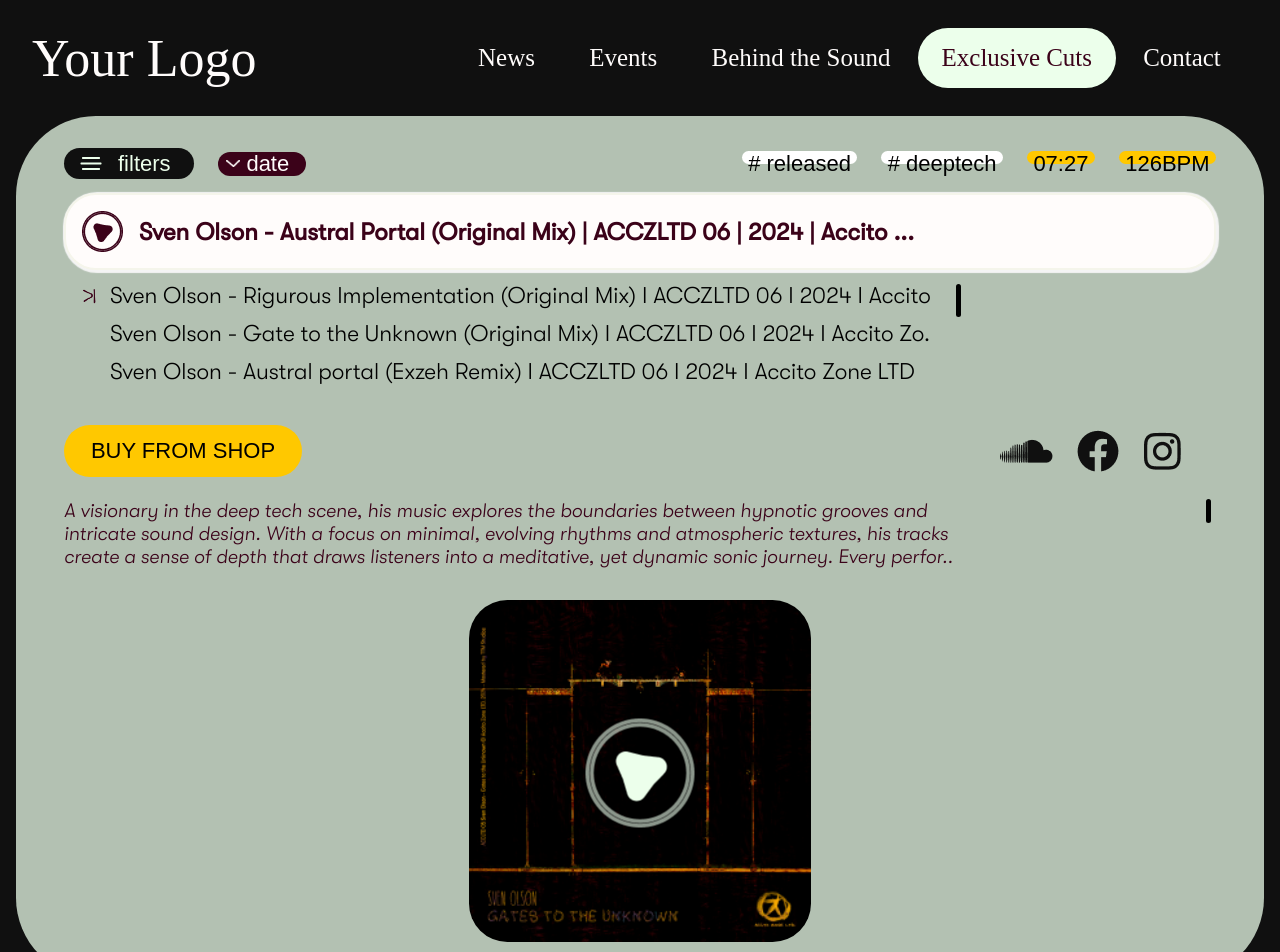
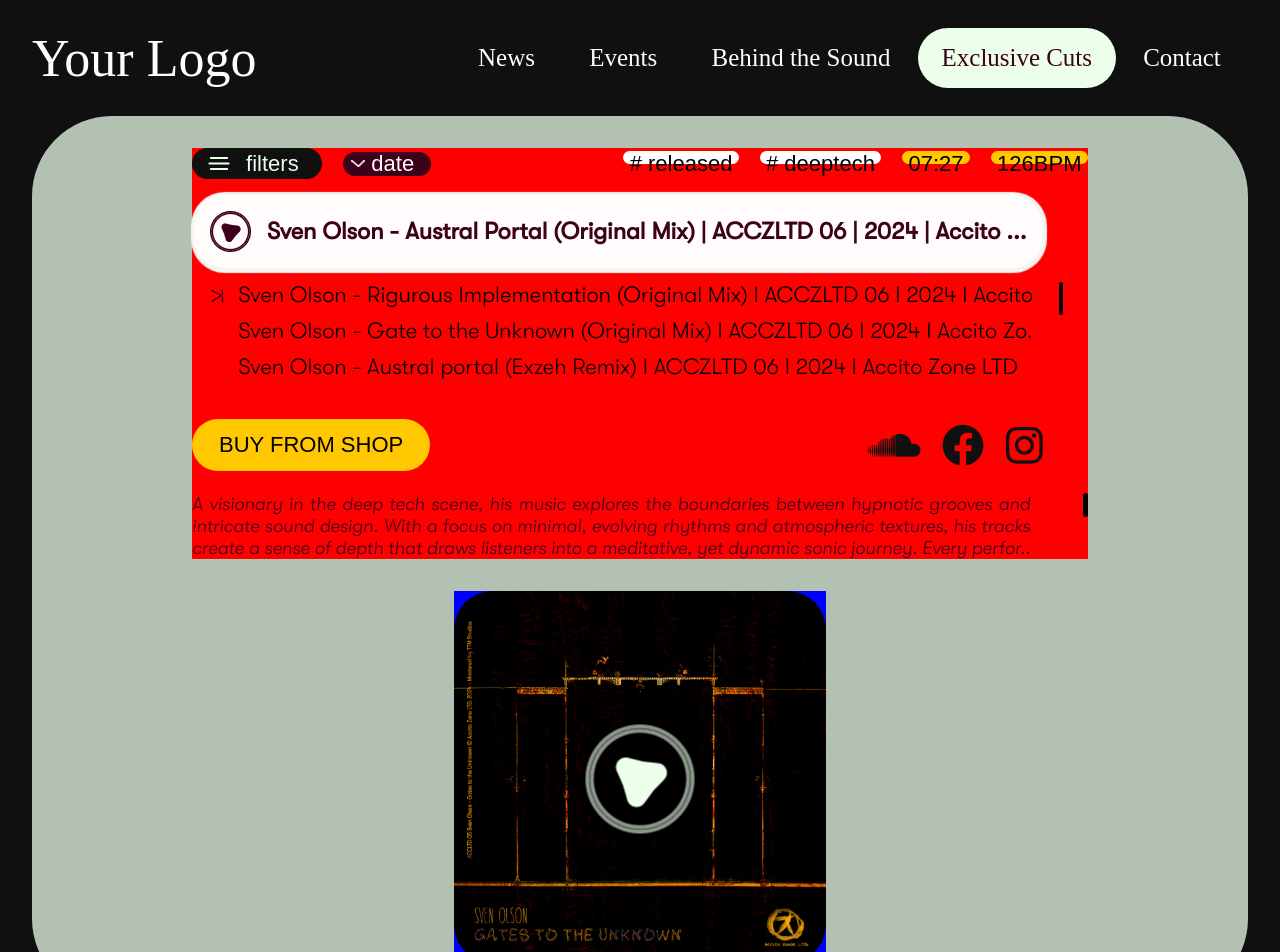
Before and after one commit to larissioana/electronic-music-platform, a React (Vite) app: page /exclusive-cuts in a window 1280 px wide. Shown: the top 952 px of the page. Built offline with nearby package versions, Linux system fonts and the light colour scheme; a web font is replaced by a local one.

Commit message:
some changes

```diff
--- a/src/components/events/Events.jsx
+++ b/src/components/events/Events.jsx
@@ -1,6 +1,6 @@
 import './events.css'
 import event1 from '../../assets/alacasa club.png'
-import event2 from '../../assets/sven-olson---ep-cover 1.png'
+import event2 from '../../assets/sven-olson---ep-cover 1(4).png'
 import event3 from '../../assets/event3.png'
 
 const Events = () => {
--- a/src/components/exclusiveCutsPlayer/ExclusiveCutsPlayer.jsx
+++ b/src/components/exclusiveCutsPlayer/ExclusiveCutsPlayer.jsx
@@ -1,5 +1,5 @@
 import './exclusiveCutsPlayer.css'
-import event from '../../assets/sven-olson---ep-cover 1.png'
+import event from '../../assets/sven-olson---ep-cover 1(4).png'
 import playIcon from '../../assets/play icon(3).png'
 import arrowIcon from '../../assets/Vector 5.png'
 import filterIcon from '../../assets/Group 11(1).png'
--- a/src/components/exclusiveCutsPlayer/exclusiveCutsPlayer.css
+++ b/src/components/exclusiveCutsPlayer/exclusiveCutsPlayer.css
@@ -4,15 +4,18 @@
     padding: 2rem 3rem;
     border-radius: 5rem;
     display: flex;
-    column-gap: 3rem;
+    column-gap: 2rem;
     position: relative;
     align-items: center;
-    margin: 0rem 1rem;
+    justify-content: center;
+    margin: 0rem 2rem;
+    width: calc(100vw - 4rem);
 }
 
 .image-player
 {
     position: relative;
+    background: blue;
 }
 
 .img-event
@@ -20,8 +23,8 @@
     object-fit: cover;
     position: relative;
     border-radius: 2.4rem;
-    width: 342px;
-    height: 342px;
+    width: 372px;
+    height: 372px;
 }
 
 .img-event-play
@@ -44,17 +47,17 @@
 {
     display: flex;
     align-items: flex-start;
-    width: 100%;
     flex-direction: column;
     flex-wrap: wrap;
+    background: red;
 }
 
 .player-nav
 {
     display: flex;
     justify-content: space-between;
+    width: 100%;
     align-items: center;
-    width: 100%;
     flex-wrap: wrap;
     row-gap: 2rem;
 }
@@ -62,13 +65,13 @@
 .player-nav-right
 {
     display: flex;
-    gap: 1.5rem;
+    gap: 1.3rem;
 }
 
 .player-nav-left
 {
     display: flex;
-    gap: 1.5rem;
+    gap: 1.3rem;
     align-items: center;
 }
 
@@ -154,7 +157,6 @@
     background: var(--whiteColor);
     margin-top: .9rem;
     padding: 1rem;
-    width: 100%;
     border-radius: 2rem;
     border:2px solid rgb(245, 245, 235);
     backdrop-filter: blur(8px);
@@ -163,9 +165,10 @@
 
 .player-song h1
 {
-    font-size: 24px;
+    font-size: 21px;
     color: var(--burgundyColor);
     font-family: "GT Walsheim Pro Regular";
+    font-size: clamp(1rem, 2vw, 1.47rem);
 }
 
 .tracks-container
@@ -186,21 +189,23 @@
 
 .tracks
 {
-    width: 100%;
     display: flex;
     flex-direction: column;
     gap: 1rem;
+    flex-wrap: nowrap;
 }
 
 .tracks div
 {
-    font-size: 22.8px;
+    font-size: 22px;
+    font-size: clamp(1rem, 2vw, 1.38rem);
     font-family: "GT Walsheim Pro Light";
     font-weight: 400;
     margin-top: -.3rem;
     display: flex;
     gap: 1.6rem;
     align-items: flex-end;
+    flex-wrap: nowrap;
 }
 
 .small-line
@@ -220,13 +225,14 @@
     padding-top: 1.5rem;
     flex-wrap: wrap;
     row-gap: 2rem;
+    width: 95%;
 }
 
 .social-media
 {
     display: flex;
     align-items: center;
-    gap: 1.5rem;
+    gap: 1.3rem;
 }
 
 .icons-container button
@@ -255,10 +261,10 @@
 
 .exclusive-cuts-player-desc
 {
-    width: 100%;
     padding-top: 1.4rem;
     display: flex;
-    gap: 1rem;
+    justify-content: center;
+    gap: 0rem;
     align-items: flex-start;
 }
 
@@ -268,18 +274,20 @@
     height: 23.5px;
     background: black;
     border-radius: 1rem;
-    margin-left: -1.6rem;
+    margin-left: 3.3rem;
 }
 
 .exclusive-cuts-player-desc p
 {
     color: var(--burgundyColor);
-    font-size: 19.5px;
+    font-size: 18px;
+    font-size: clamp(1rem, 2vw, 1.15rem);
+    text-align: start;
     font-family: "GT Walsheim Pro Light Oblique";
-    width: 100%;
+    text-align-last: justify;
 }
 
-@media screen and (max-width: 1390px)
+@media screen and (max-width: 1400px)
 {
     .exclusive-cuts-player-container
     {
--- a/src/components/favoriteTrack/favoriteTrack.css
+++ b/src/components/favoriteTrack/favoriteTrack.css
@@ -74,7 +74,7 @@
 
 .favorite-titles h3
 {
-    font-size: 24.6px;
+    font-size: 25.8px;
     font-family: "GT Walsheim Pro Light";
 }
 
--- a/src/components/secondEvents/secondEvents.css
+++ b/src/components/secondEvents/secondEvents.css
@@ -39,7 +39,7 @@
 
 .second-events-first h1 {
     font-size: 46px;
-    color: rgba(236, 255, 235, .5);
+    color: var(--yellowColor);
     text-transform: uppercase;
     font-family: "GT Walsheim Pro Bold";
     font-weight: 700;
@@ -47,6 +47,7 @@
     z-index: 1;
     padding-top: 7rem;
     mix-blend-mode: luminosity;
+    -webkit-text-stroke: 0.25px var(--mintColor);
 }
 
 .second-events-first h2
--- a/src/components/suffle/shuffle.css
+++ b/src/components/suffle/shuffle.css
@@ -132,7 +132,6 @@
     font-size: 22px;
     font-weight: bold;
     color: var(--mintColor);
-    color: rgb(226, 240, 227);
 }
 
 .shuffle-tracks h3
```
Also changed, not shown: src/assets/sven-olson---ep-cover 1(4).png (added).
